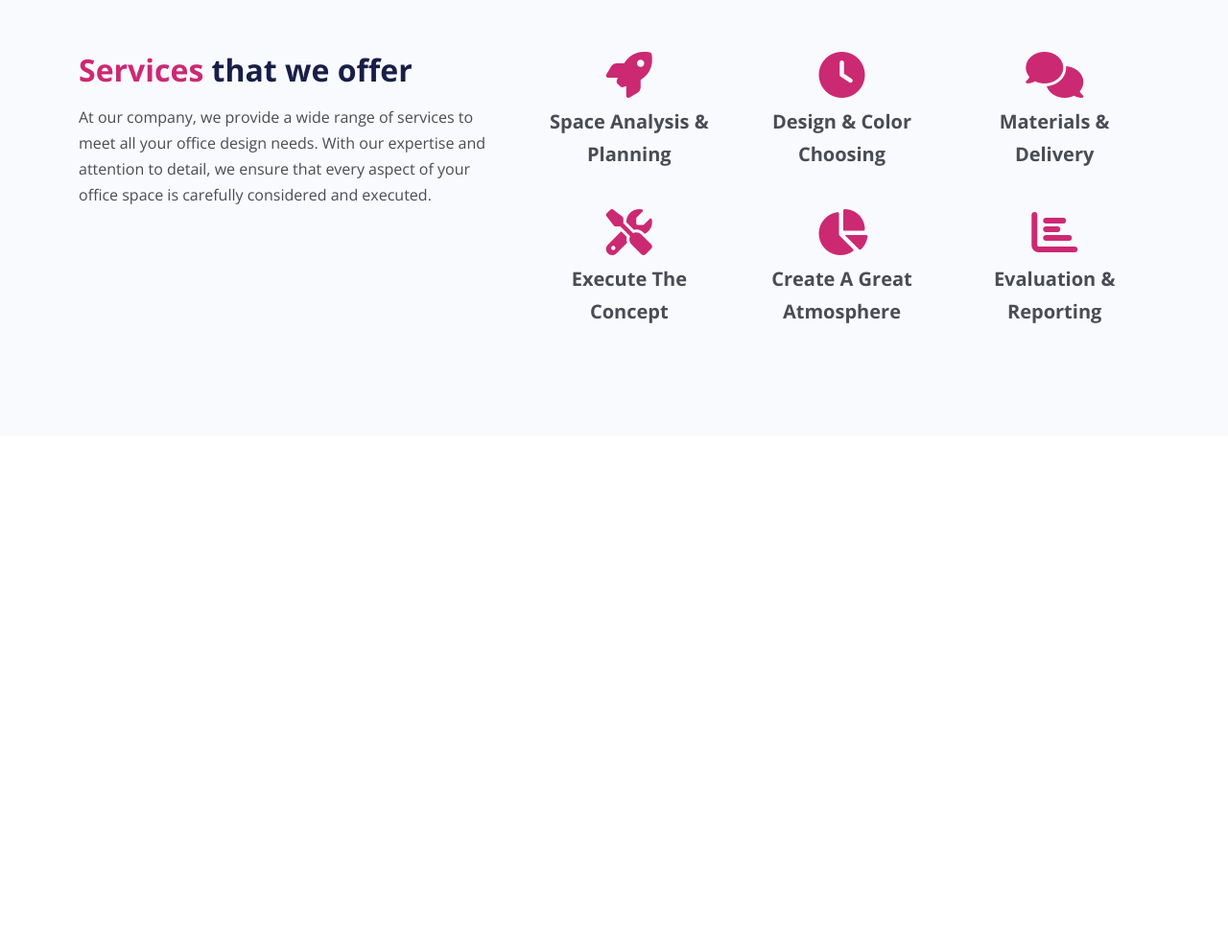
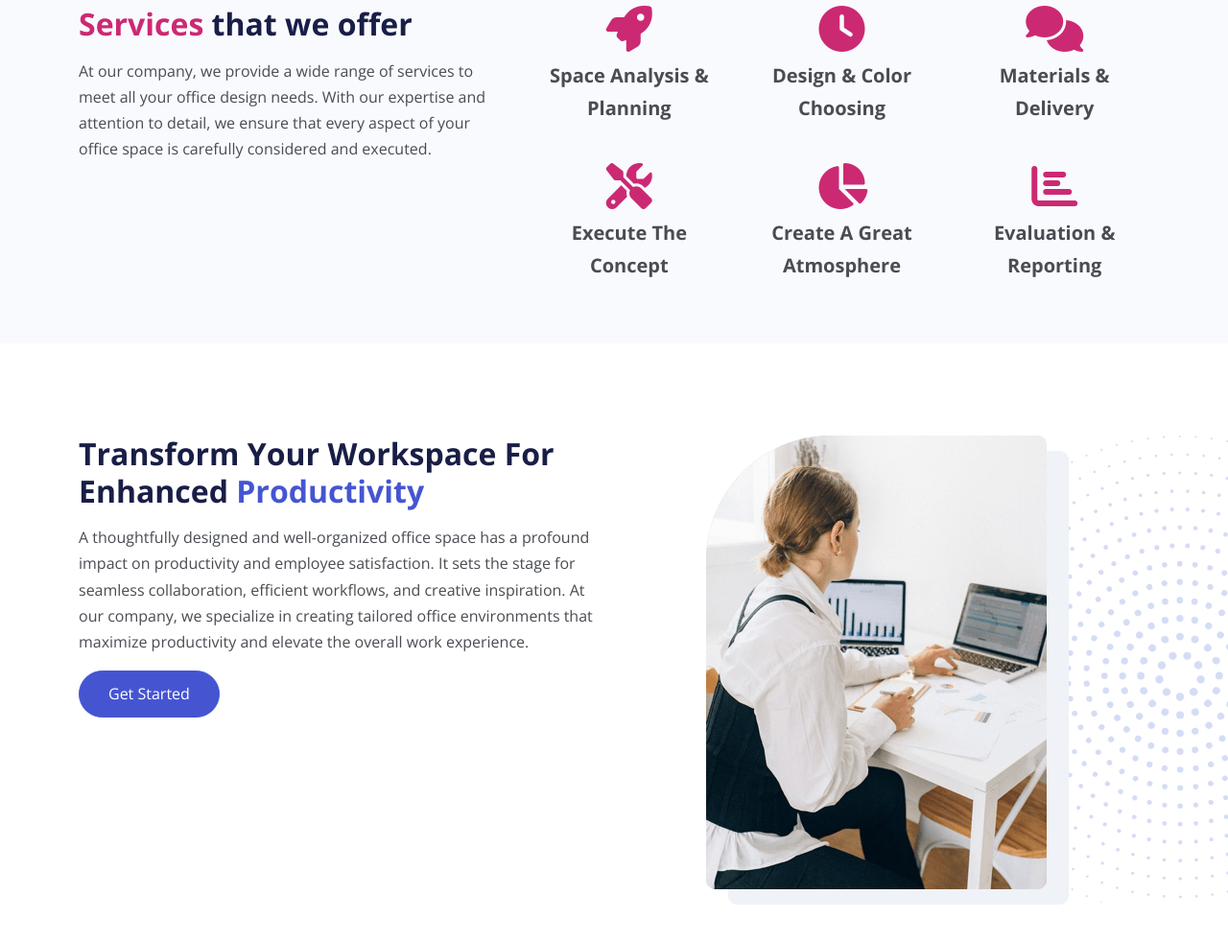
Before and after one commit to rodlez/bootstrap-office, a website: page index.html in a window 1280 px wide. Shown: the part 2260-3242 px from the top of the page at 96% size. Before the commit the page ends 2714 px from the top, so only its background shows below. Drawn offline with nearby package versions, Linux system fonts and the light colour scheme; files that its build step writes are made by us from their sources.

Commit message:
Add Details 2 Section

```diff
--- a/index.html
+++ b/index.html
@@ -224,7 +224,7 @@
    </section>
 
     <!-- Services, 2col non symmetrical Text and Icons -->
-    <section id="services" class="services bg-light py-6">
+    <section id="services" class="services bg-light py-5">
       <div class="container">
         <div class="row">
           <!-- Text -->
@@ -288,6 +288,41 @@
       </div>
     </section>
 
+    <!-- Details 2 -->
+    <section class="details-2 position-relative my-6 overflow-hidden">
+      <img
+        src="images/decoration-star.svg"
+        alt=""
+        class="decoration-star position-absolute"
+      />
+      <div class="container position-relative z-3">
+        <div class="row">
+          <div class="col-lg-6">
+            <div class="text-container text-center text-lg-start mb-4">
+              <h2>
+                Transform Your Workspace For Enhanced
+                <span class="text-primary">Productivity</span>
+              </h2>
+              <p>
+                A thoughtfully designed and well-organized office space has a
+                profound impact on productivity and employee satisfaction. It
+                sets the stage for seamless collaboration, efficient workflows,
+                and creative inspiration. At our company, we specialize in
+                creating tailored office environments that maximize productivity
+                and elevate the overall work experience.
+              </p>
+              <a href="article.html" class="btn btn-primary">Get Started</a>
+            </div>
+          </div>
+          <div class="col-lg-6">
+            <div class="image-container d-flex justify-content-center">
+              <img src="images/details-2.png" alt="" class="iimg-fluid" />
+            </div>
+          </div>
+        </div>
+      </div>
+    </section>
+
 	<script src="js/bootstrap.bundle.min.js"></script>
 	<script src="js/script.js"></script>
   </body>
--- a/scss/styles.scss
+++ b/scss/styles.scss
@@ -1,6 +1,5 @@
 // Variables
-$services-icons: #fff5ee;
-
+$services-icons: #f8f8ff;
 
 // Xlarge text as Utility class
 .xl-text {
@@ -55,6 +54,13 @@ $services-icons: #fff5ee;
     opacity: 0.7;
 }
 
+// Details 2 Section background image
+.details-2 .decoration-star {
+    right: -200px;
+    width: 500px;
+    opacity: 0.7;
+}
+
 
 // Small Screens
 @media (max-width: 992px) {
@@ -98,6 +104,14 @@ $services-icons: #fff5ee;
         right: -50px;
         width: 300px;
     }
+    // Details 2
+    .details-2 {
+        margin-top: 20px !important;
+    }
+
+    .details-2 .decoration-star {
+        top: 300px;
+    }
 
 
 }
```
